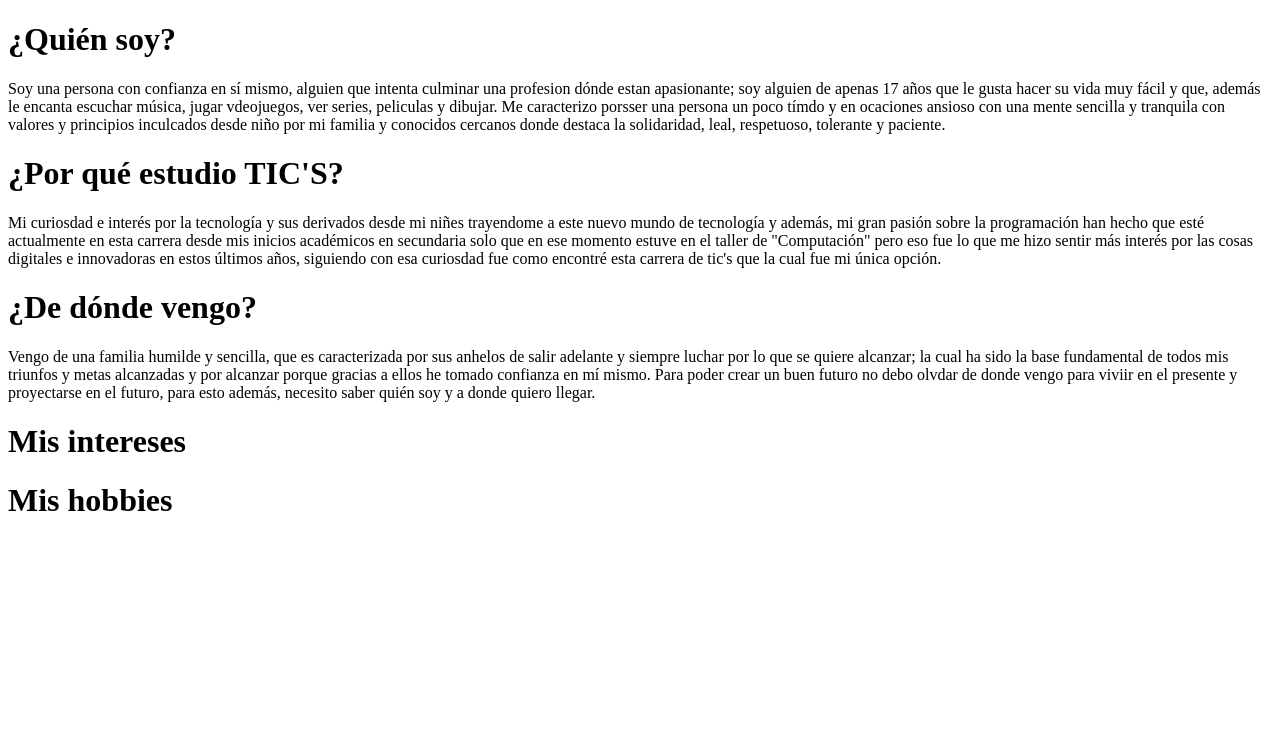
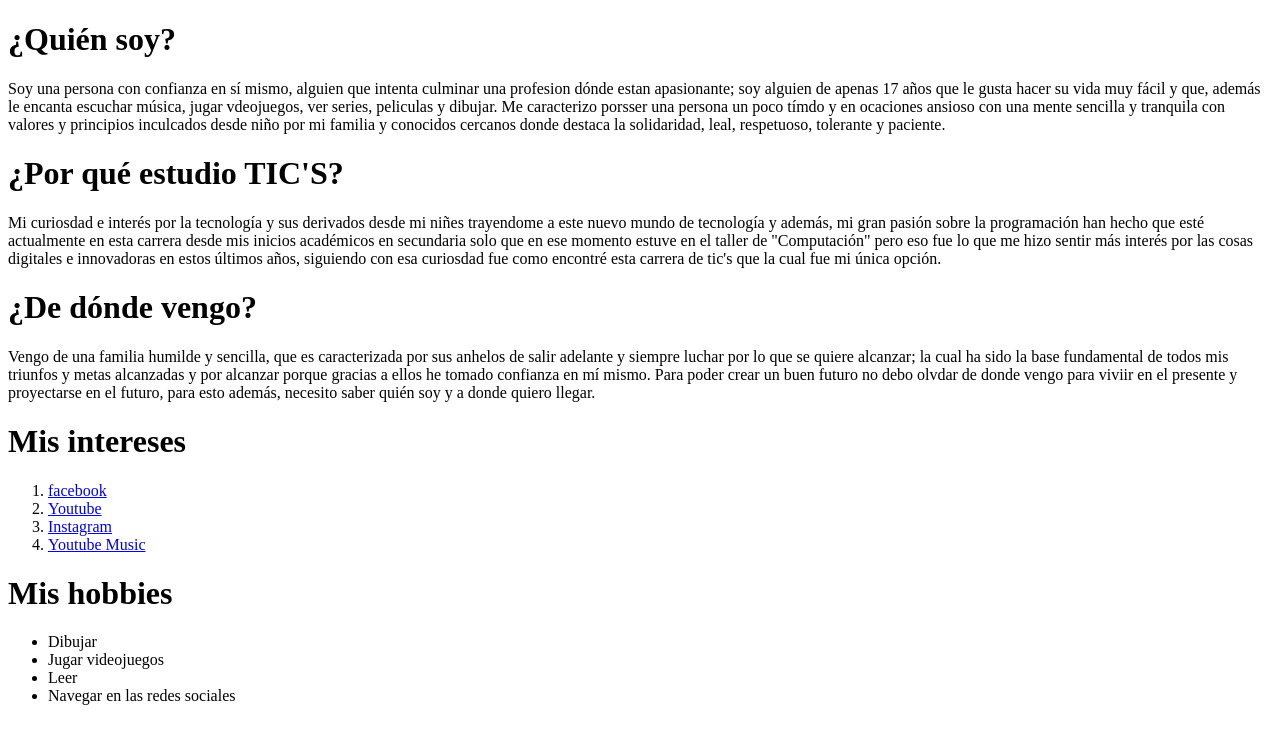
Before and after one commit to JeanPaulVidal/JeanPaulVidal.github.io, a plain HTML site: page index.html in a window 1280 px wide. Drawn offline with Linux system fonts and the light colour scheme.

Commit message:
Se editaron las ultimas dos secciones
Se colocó una lista ordenada y una desordenada junto con 4 hipervinculos en la lista ordenada

Signed-off-by: Jean Paul Vidal Ceron <230110625@itsoeh.edu.mx>

```diff
--- a/index.html
+++ b/index.html
@@ -20,11 +20,35 @@
     </p>
     <h1>Mis intereses</h1>
     <p>
-
+        <ol>
+            <li>
+                <a href="https://www.facebook.com/">facebook </a>
+            </li>
+            <li>
+                <a href="https://www.youtube.com/?gl=ES">Youtube</a>
+            </li>
+            <li><a href="https://www.instagram.com">Instagram</a></li>
+            <li>
+                <a href=" https://music.youtube.com">Youtube Music</a>
+            </li>
+        </ol>
     </p>
     <h1>Mis hobbies</h1>
     <p>
-
+        <ul>
+            <li>
+                Dibujar
+            </li>
+            <li>
+                Jugar videojuegos
+            </li>
+            <li>
+                Leer
+            </li>
+            <li>
+                Navegar en las redes sociales
+            </li>
+        </ul>
     </p>
 </body>
 
```
